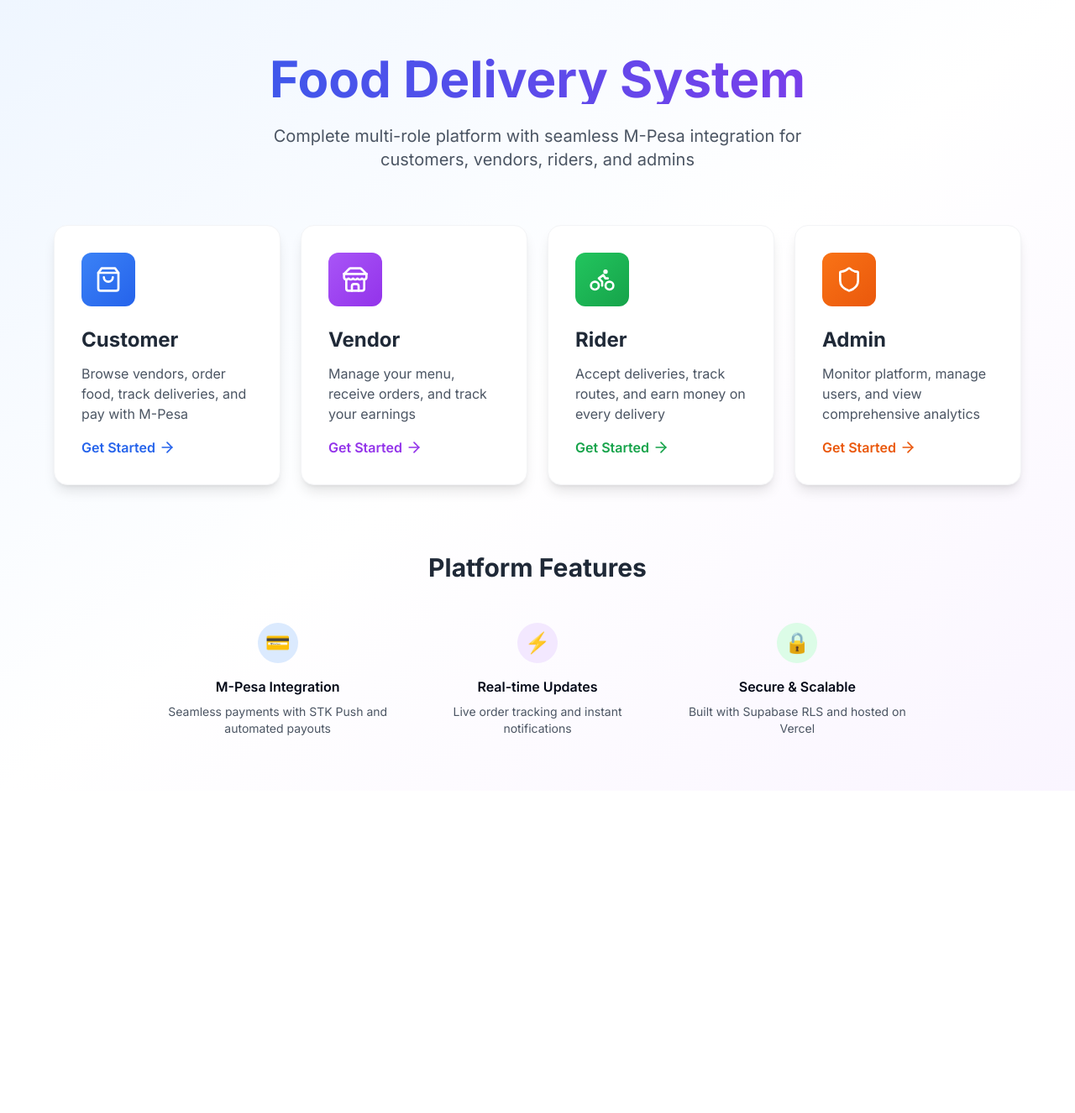
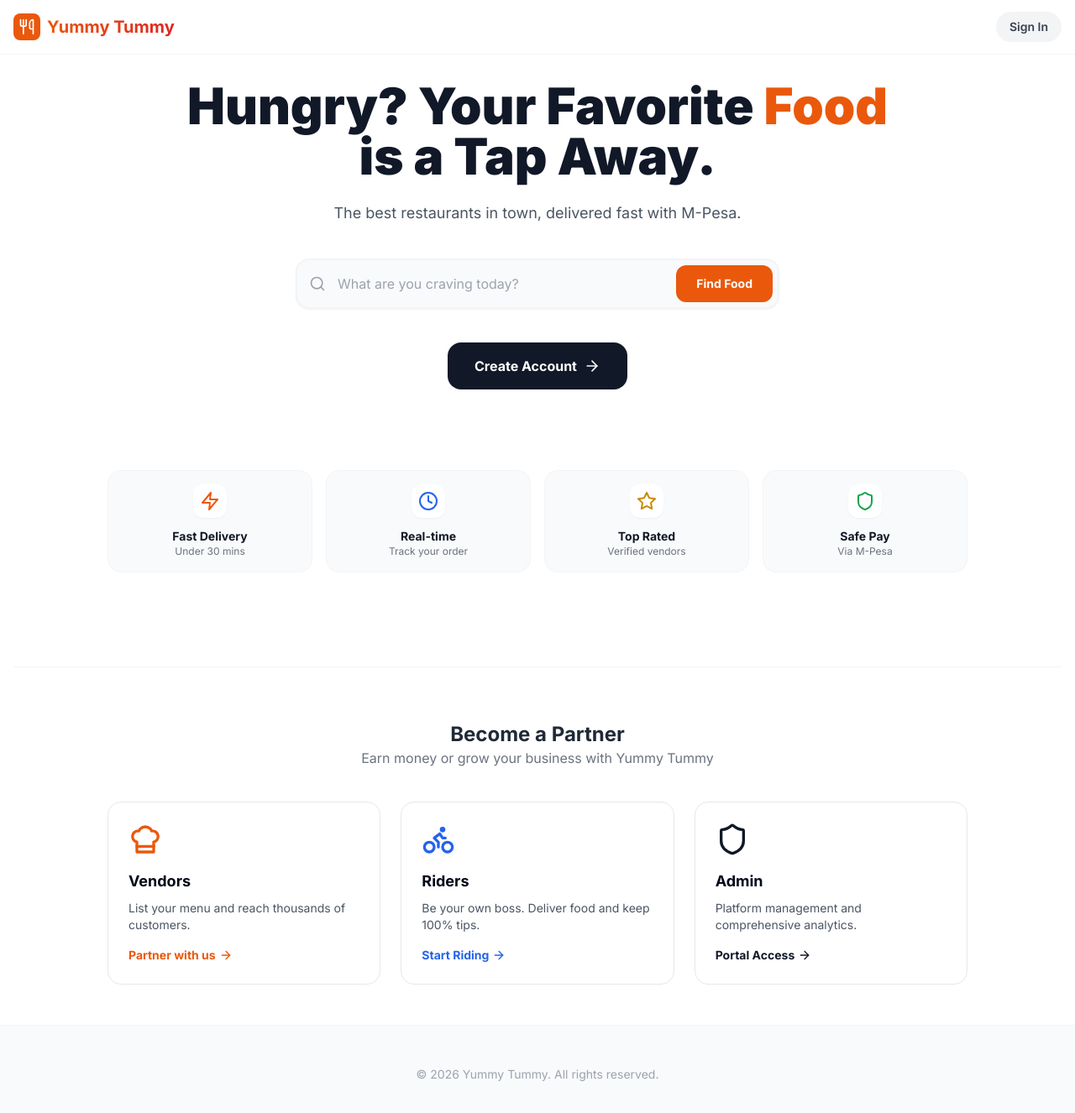
Before and after one commit to Peddos/yummy-tummy, a Next.js app: page / in a window 1280 px wide. Shown: the top 1326 px of the page at 84% size. Before the commit the page ends 942 px from the top, so only its background shows below. Built offline with nearby package versions, Linux system fonts and the light colour scheme; no server answers.

Commit message:
UI: Redesigned landing page for customer-centric experience and added automatic redirection for logged-in users

```diff
--- a/app/page.tsx
+++ b/app/page.tsx
@@ -1,115 +1,192 @@
+'use client'
+
+import { useEffect, useState } from "react";
 import Link from "next/link";
-import { ArrowRight, ShoppingBag, Store, Bike, Shield } from "lucide-react";
+import { useRouter } from "next/navigation";
+import {
+    ArrowRight,
+    ShoppingBag,
+    Store,
+    Bike,
+    Shield,
+    Search,
+    Zap,
+    Clock,
+    Star,
+    ChefHat,
+    Utensils
+} from "lucide-react";
+import { supabase } from "@/lib/supabase/client";
 
 export default function HomePage() {
+    const router = useRouter();
+    const [loading, setLoading] = useState(true);
+
+    useEffect(() => {
+        const checkUser = async () => {
+            const { data: { session } } = await supabase.auth.getSession();
+            if (session) {
+                const { data: profile } = await supabase
+                    .from('profiles')
+                    .select('role')
+                    .eq('id', session.user.id)
+                    .single();
+
+                if (profile) {
+                    const redirectMap: Record<string, string> = {
+                        customer: '/customer',
+                        vendor: '/vendor/dashboard',
+                        rider: '/rider/dashboard',
+                        admin: '/admin/dashboard',
+                    };
+                    router.push(redirectMap[profile.role] || '/customer');
+                    return;
+                }
+            }
+            setLoading(false);
+        };
+        checkUser();
+    }, [router]);
+
+    if (loading) {
         return (
-        <div className="min-h-screen bg-gradient-to-br from-blue-50 via-white to-purple-50">
+            <div className="min-h-screen flex items-center justify-center bg-gray-50">
+                <div className="animate-spin rounded-full h-12 w-12 border-b-2 border-orange-600"></div>
+            </div>
+        );
+    }
+
+    return (
+        <div className="min-h-screen bg-white">
+            {/* Mobile-Optimized Header */}
+            <header className="fixed top-0 left-0 right-0 bg-white/80 backdrop-blur-md z-50 border-b border-gray-100">
+                <div className="container mx-auto px-4 h-16 flex items-center justify-between">
+                    <div className="flex items-center gap-2">
+                        <div className="w-8 h-8 bg-orange-600 rounded-lg flex items-center justify-center">
+                            <Utensils className="w-5 h-5 text-white" />
+                        </div>
+                        <span className="text-xl font-bold bg-gradient-to-r from-orange-600 to-red-600 bg-clip-text text-transparent">
+                            Yummy Tummy
+                        </span>
+                    </div>
+                    <Link href="/auth/login?role=customer">
+                        <button className="text-sm font-semibold text-gray-700 bg-gray-100 px-4 py-2 rounded-full hover:bg-gray-200 transition">
+                            Sign In
+                        </button>
+                    </Link>
+                </div>
+            </header>
+
             {/* Hero Section */}
-            <div className="container mx-auto px-4 py-16">
-                <div className="text-center mb-16">
-                    <h1 className="text-6xl font-bold mb-6 bg-gradient-to-r from-blue-600 to-purple-600 bg-clip-text text-transparent">
-                        Food Delivery System
+            <main className="pt-24 pb-12">
+                <div className="container mx-auto px-4">
+                    <div className="max-w-4xl mx-auto text-center mb-12">
+                        <h1 className="text-4xl md:text-6xl font-black mb-6 text-gray-900 leading-tight">
+                            Hungry? Your Favorite <span className="text-orange-600">Food</span> is a Tap Away.
                         </h1>
-                    <p className="text-xl text-gray-600 mb-8 max-w-2xl mx-auto">
-                        Complete multi-role platform with seamless M-Pesa integration for customers, vendors, riders, and admins
+                        <p className="text-lg text-gray-600 mb-10">
+                            The best restaurants in town, delivered fast with M-Pesa.
                         </p>
+
+                        {/* Search Bar (Mobile Style) */}
+                        <div className="relative max-w-xl mx-auto mb-10 group">
+                            <div className="absolute inset-y-0 left-4 flex items-center pointer-events-none">
+                                <Search className="w-5 h-5 text-gray-400 group-focus-within:text-orange-600 transition" />
+                            </div>
+                            <input
+                                type="text"
+                                placeholder="What are you craving today?"
+                                className="w-full pl-12 pr-4 py-4 bg-gray-50 border-2 border-gray-100 rounded-2xl focus:bg-white focus:border-orange-600 outline-none transition-all shadow-sm group-hover:shadow-md"
+                            />
+                            <Link href="/auth/login?role=customer" className="absolute top-2 right-2 bottom-2">
+                                <button className="h-full px-6 bg-orange-600 text-white rounded-xl font-bold hover:bg-orange-700 transition flex items-center text-sm">
+                                    Find Food
+                                </button>
+                            </Link>
                         </div>
 
-                {/* Role Cards */}
-                <div className="grid md:grid-cols-2 lg:grid-cols-4 gap-6 max-w-6xl mx-auto">
-                    {/* Customer Card */}
-                    <Link href="/auth/login?role=customer">
-                        <div className="group bg-white rounded-2xl p-8 shadow-lg hover:shadow-2xl transition-all duration-300 hover:-translate-y-2 border border-gray-100 cursor-pointer">
-                            <div className="w-16 h-16 bg-gradient-to-br from-blue-500 to-blue-600 rounded-xl flex items-center justify-center mb-6 group-hover:scale-110 transition-transform">
-                                <ShoppingBag className="w-8 h-8 text-white" />
+                        {/* Quick Actions */}
+                        <div className="flex flex-wrap justify-center gap-4">
+                            <Link href="/auth/signup?role=customer">
+                                <button className="px-8 py-4 bg-gray-900 text-white rounded-2xl font-bold hover:bg-black transition-all hover:scale-105 flex items-center gap-2">
+                                    Create Account <ArrowRight className="w-5 h-5" />
+                                </button>
+                            </Link>
                         </div>
-                            <h3 className="text-2xl font-bold mb-3 text-gray-800">Customer</h3>
-                            <p className="text-gray-600 mb-4">
-                                Browse vendors, order food, track deliveries, and pay with M-Pesa
-                            </p>
-                            <div className="flex items-center text-blue-600 font-semibold group-hover:gap-2 transition-all">
-                                Get Started <ArrowRight className="w-5 h-5 ml-1" />
+                    </div>
+
+                    {/* App Features */}
+                    <div className="grid grid-cols-2 md:grid-cols-4 gap-4 max-w-5xl mx-auto py-12">
+                        {[
+                            { icon: <Zap className="text-orange-600" />, label: "Fast Delivery", sub: "Under 30 mins" },
+                            { icon: <Clock className="text-blue-600" />, label: "Real-time", sub: "Track your order" },
+                            { icon: <Star className="text-yellow-600" />, label: "Top Rated", sub: "Verified vendors" },
+                            { icon: <Shield className="text-green-600" />, label: "Safe Pay", sub: "Via M-Pesa" }
+                        ].map((f, i) => (
+                            <div key={i} className="p-4 rounded-2xl bg-gray-50 border border-gray-100 text-center">
+                                <div className="w-10 h-10 bg-white rounded-xl shadow-sm flex items-center justify-center mx-auto mb-3">
+                                    {f.icon}
+                                </div>
+                                <h4 className="font-bold text-gray-900 text-sm">{f.label}</h4>
+                                <p className="text-xs text-gray-500">{f.sub}</p>
+                            </div>
+                        ))}
+                    </div>
+
+                    {/* Visual Divider */}
+                    <hr className="my-16 border-gray-100" />
+
+                    {/* Partners Section (Hidden for normal customers) */}
+                    <div className="max-w-5xl mx-auto">
+                        <div className="text-center mb-10">
+                            <h2 className="text-2xl font-bold text-gray-800">Become a Partner</h2>
+                            <p className="text-gray-500">Earn money or grow your business with Yummy Tummy</p>
+                        </div>
+
+                        <div className="grid md:grid-cols-3 gap-6">
+                            <Link href="/auth/login?role=vendor" className="group">
+                                <div className="bg-white border border-gray-200 p-6 rounded-2xl hover:border-orange-600 transition">
+                                    <ChefHat className="w-10 h-10 text-orange-600 mb-4" />
+                                    <h4 className="text-lg font-bold mb-2">Vendors</h4>
+                                    <p className="text-sm text-gray-600 mb-4">List your menu and reach thousands of customers.</p>
+                                    <div className="text-orange-600 font-bold text-sm flex items-center gap-1 group-hover:gap-2 transition-all">
+                                        Partner with us <ArrowRight className="w-4 h-4" />
                                     </div>
                                 </div>
                             </Link>
 
-                    {/* Vendor Card */}
-                    <Link href="/auth/login?role=vendor">
-                        <div className="group bg-white rounded-2xl p-8 shadow-lg hover:shadow-2xl transition-all duration-300 hover:-translate-y-2 border border-gray-100 cursor-pointer">
-                            <div className="w-16 h-16 bg-gradient-to-br from-purple-500 to-purple-600 rounded-xl flex items-center justify-center mb-6 group-hover:scale-110 transition-transform">
-                                <Store className="w-8 h-8 text-white" />
-                            </div>
-                            <h3 className="text-2xl font-bold mb-3 text-gray-800">Vendor</h3>
-                            <p className="text-gray-600 mb-4">
-                                Manage your menu, receive orders, and track your earnings
-                            </p>
-                            <div className="flex items-center text-purple-600 font-semibold group-hover:gap-2 transition-all">
-                                Get Started <ArrowRight className="w-5 h-5 ml-1" />
+                            <Link href="/auth/login?role=rider" className="group">
+                                <div className="bg-white border border-gray-200 p-6 rounded-2xl hover:border-blue-600 transition">
+                                    <Bike className="w-10 h-10 text-blue-600 mb-4" />
+                                    <h4 className="text-lg font-bold mb-2">Riders</h4>
+                                    <p className="text-sm text-gray-600 mb-4">Be your own boss. Deliver food and keep 100% tips.</p>
+                                    <div className="text-blue-600 font-bold text-sm flex items-center gap-1 group-hover:gap-2 transition-all">
+                                        Start Riding <ArrowRight className="w-4 h-4" />
                                     </div>
                                 </div>
                             </Link>
 
-                    {/* Rider Card */}
-                    <Link href="/auth/login?role=rider">
-                        <div className="group bg-white rounded-2xl p-8 shadow-lg hover:shadow-2xl transition-all duration-300 hover:-translate-y-2 border border-gray-100 cursor-pointer">
-                            <div className="w-16 h-16 bg-gradient-to-br from-green-500 to-green-600 rounded-xl flex items-center justify-center mb-6 group-hover:scale-110 transition-transform">
-                                <Bike className="w-8 h-8 text-white" />
-                            </div>
-                            <h3 className="text-2xl font-bold mb-3 text-gray-800">Rider</h3>
-                            <p className="text-gray-600 mb-4">
-                                Accept deliveries, track routes, and earn money on every delivery
-                            </p>
-                            <div className="flex items-center text-green-600 font-semibold group-hover:gap-2 transition-all">
-                                Get Started <ArrowRight className="w-5 h-5 ml-1" />
-                            </div>
-                        </div>
-                    </Link>
-
-                    {/* Admin Card */}
-                    <Link href="/auth/login?role=admin">
-                        <div className="group bg-white rounded-2xl p-8 shadow-lg hover:shadow-2xl transition-all duration-300 hover:-translate-y-2 border border-gray-100 cursor-pointer">
-                            <div className="w-16 h-16 bg-gradient-to-br from-orange-500 to-orange-600 rounded-xl flex items-center justify-center mb-6 group-hover:scale-110 transition-transform">
-                                <Shield className="w-8 h-8 text-white" />
-                            </div>
-                            <h3 className="text-2xl font-bold mb-3 text-gray-800">Admin</h3>
-                            <p className="text-gray-600 mb-4">
-                                Monitor platform, manage users, and view comprehensive analytics
-                            </p>
-                            <div className="flex items-center text-orange-600 font-semibold group-hover:gap-2 transition-all">
-                                Get Started <ArrowRight className="w-5 h-5 ml-1" />
+                            <Link href="/auth/login?role=admin" className="group">
+                                <div className="bg-white border border-gray-200 p-6 rounded-2xl hover:border-gray-900 transition">
+                                    <Shield className="w-10 h-10 text-gray-900 mb-4" />
+                                    <h4 className="text-lg font-bold mb-2">Admin</h4>
+                                    <p className="text-sm text-gray-600 mb-4">Platform management and comprehensive analytics.</p>
+                                    <div className="text-gray-900 font-bold text-sm flex items-center gap-1 group-hover:gap-2 transition-all">
+                                        Portal Access <ArrowRight className="w-4 h-4" />
                                     </div>
                                 </div>
                             </Link>
                         </div>
-
-                {/* Features Section */}
-                <div className="mt-20 max-w-4xl mx-auto">
-                    <h2 className="text-3xl font-bold text-center mb-12 text-gray-800">Platform Features</h2>
-                    <div className="grid md:grid-cols-3 gap-8">
-                        <div className="text-center">
-                            <div className="w-12 h-12 bg-blue-100 rounded-full flex items-center justify-center mx-auto mb-4">
-                                <span className="text-2xl">💳</span>
-                            </div>
-                            <h3 className="font-semibold mb-2">M-Pesa Integration</h3>
-                            <p className="text-gray-600 text-sm">Seamless payments with STK Push and automated payouts</p>
-                        </div>
-                        <div className="text-center">
-                            <div className="w-12 h-12 bg-purple-100 rounded-full flex items-center justify-center mx-auto mb-4">
-                                <span className="text-2xl">⚡</span>
-                            </div>
-                            <h3 className="font-semibold mb-2">Real-time Updates</h3>
-                            <p className="text-gray-600 text-sm">Live order tracking and instant notifications</p>
-                        </div>
-                        <div className="text-center">
-                            <div className="w-12 h-12 bg-green-100 rounded-full flex items-center justify-center mx-auto mb-4">
-                                <span className="text-2xl">🔒</span>
-                            </div>
-                            <h3 className="font-semibold mb-2">Secure & Scalable</h3>
-                            <p className="text-gray-600 text-sm">Built with Supabase RLS and hosted on Vercel</p>
                     </div>
                 </div>
+            </main>
+
+            {/* Simple Footer */}
+            <footer className="bg-gray-50 py-12 border-t border-gray-100">
+                <div className="container mx-auto px-4 text-center">
+                    <p className="text-gray-400 text-sm">© 2026 Yummy Tummy. All rights reserved.</p>
                 </div>
-            </div>
+            </footer>
         </div>
     );
 }
```
Lines whose indentation alone changed are shown as unchanged.
